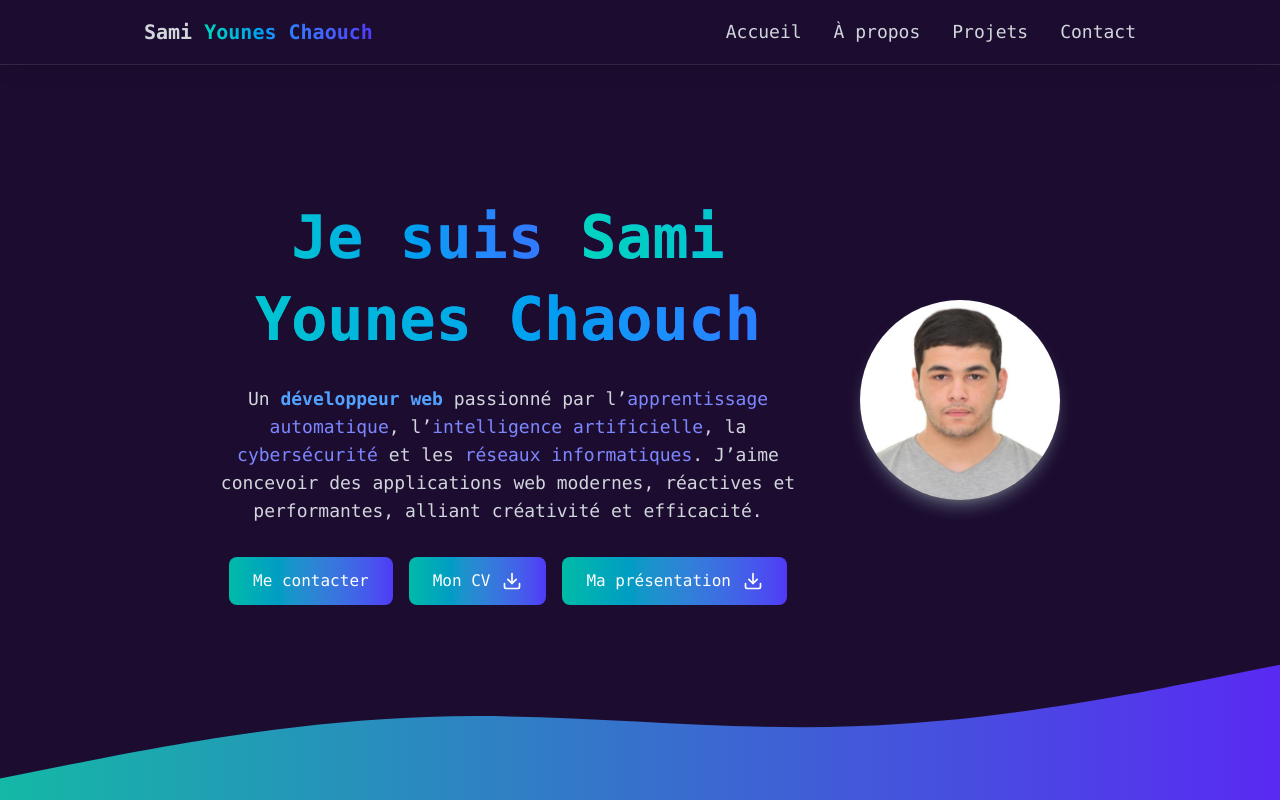
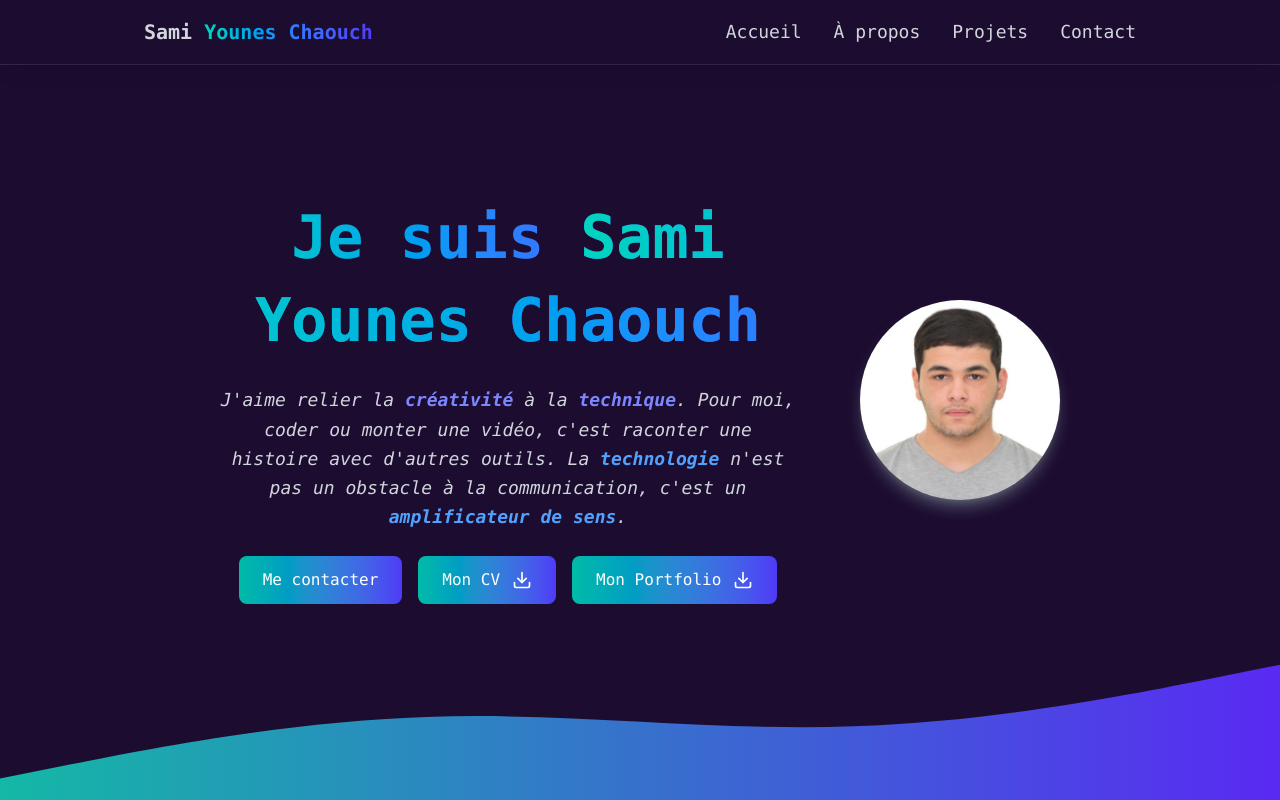
Before and after one commit to AmarBz22/Sami-Portfolio, a React (Vite) app: page / in a window 1280 px wide. Shown: the top 800 px of the page. Built offline with nearby package versions, Linux system fonts and the light colour scheme.

Commit message:
last update

```diff
--- a/src/Ui/LoadingScreenAnimation.jsx
+++ b/src/Ui/LoadingScreenAnimation.jsx
@@ -1,9 +1,11 @@
-import { useEffect, useState } from "react";
+import { useEffect, useState, useRef } from "react";
 
 function LoadingScreenAnimation({ onComplete }) {
   const [text, setText] = useState("");
+  const textRef = useRef(null);
+  const [lineWidth, setLineWidth] = useState(0);
 
-  const fullText = "Glad to have you here!";
+  const fullText = "Heureux de vous accueillir !";
 
   useEffect(() => {
     let index = 0;
@@ -21,19 +23,39 @@ function LoadingScreenAnimation({ onComplete }) {
 
     return () => clearInterval(interval);
   }, [onComplete]);
+
+  // Measure text width dynamically
+  useEffect(() => {
+    if (textRef.current) {
+      setLineWidth(textRef.current.offsetWidth + 20); // add a small margin
+    }
+  }, [text]);
+
   return (
     <div className="fixed inset-0 z-50 bg-black text-gray-100 flex flex-col items-center justify-center gap-5">
-      <div className="w-[300px]  h-[3px] bg-gray-800 rounded relative overflow-hidden  ">
-        <div className="w-[40%] h-full bg-blue-500 shadow-[0_0_15px_#4179e3] animate-loading-bar "></div>
+      {/* Upper line */}
+      <div
+        className="h-[3px] bg-gray-800 rounded relative overflow-hidden transition-all duration-300"
+        style={{ width: `${lineWidth}px` }}
+      >
+        <div className="w-full h-full bg-blue-500 shadow-[0_0_15px_#4179e3] animate-loading-bar"></div>
       </div>
 
-      <div className="mb-4 text-2xl font-mono font-semibold">
+      {/* Animated text */}
+      <div
+        ref={textRef}
+        className="mb-4 text-2xl font-mono font-semibold whitespace-nowrap"
+      >
         {text}
-        <span className="animate-blink ml-1 text-2xl font-bold"> | </span>
+        <span className="animate-blink ml-1 text-2xl font-bold">|</span>
       </div>
 
-      <div className="w-[300px]  h-[3px] bg-gray-800 rounded relative overflow-hidden  ">
-        <div className="w-[40%] h-full bg-blue-500 shadow-[0_0_15px_#4179e3] animate-loading-bar "></div>
+      {/* Bottom line */}
+      <div
+        className="h-[3px] bg-gray-800 rounded relative overflow-hidden transition-all duration-300"
+        style={{ width: `${lineWidth}px` }}
+      >
+        <div className="w-full h-full bg-blue-500 shadow-[0_0_15px_#4179e3] animate-loading-bar"></div>
       </div>
     </div>
   );
--- a/src/sections/Home.jsx
+++ b/src/sections/Home.jsx
@@ -27,17 +27,18 @@ function Home() {
           </span>
         </h1>
 
-        <p className="text-gray-300 text-lg mb-8">
-          Un <span className="text-blue-400 font-semibold">développeur web</span> passionné par
-          l’<span className="text-indigo-400">apprentissage automatique</span>,{" "}
-          l’<span className="text-indigo-400">intelligence artificielle</span>, la{" "}
-          <span className="text-indigo-400">cybersécurité</span> et les{" "}
-          <span className="text-indigo-400">réseaux informatiques</span>.
-          J’aime concevoir des applications web modernes, réactives et performantes,
-          alliant créativité et efficacité.
+        {/* Phrase d’introduction créative */}
+        <p className="text-gray-300 italic text-lg mb-6 leading-relaxed">
+          J'aime relier la <span className="text-indigo-400 font-semibold">créativité</span> à la{" "}
+          <span className="text-indigo-400 font-semibold">technique</span>. Pour moi, coder ou
+          monter une vidéo, c'est raconter une histoire avec d'autres outils. La{" "}
+          <span className="text-blue-400 font-semibold">technologie</span> n'est pas un obstacle à la
+          communication, c'est un <span className="text-blue-400 font-semibold">amplificateur de sens</span>.
         </p>
 
-        {/* Boutons */}
+
+
+        {/* Boutons d’action */}
         <div className="flex flex-wrap justify-center items-center space-x-4 space-y-2 sm:space-y-0">
           <a
             href="#contact"
@@ -60,7 +61,7 @@ function Home() {
             download
             className="bg-gradient-to-r from-teal-500 to-indigo-600 py-3 px-6 rounded-lg font-medium text-white flex items-center hover:-translate-y-1 hover:shadow-[0_0_15px_rgba(59,130,246,0.4)] transition-all duration-300"
           >
-            <span>Ma présentation</span>
+            <span>Mon Portfolio</span>
             <FiDownload className="ml-3 text-xl" />
           </a>
         </div>
```
